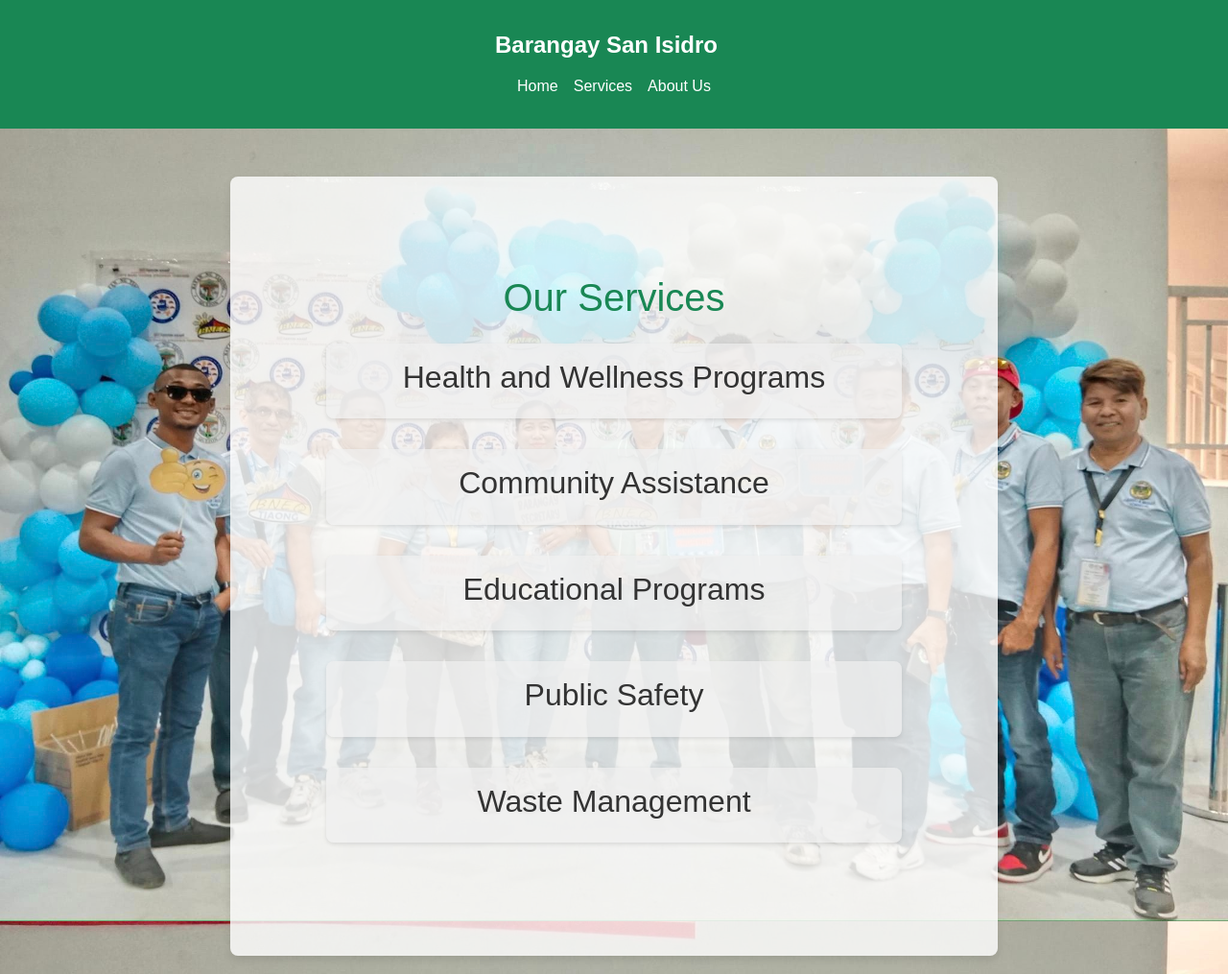
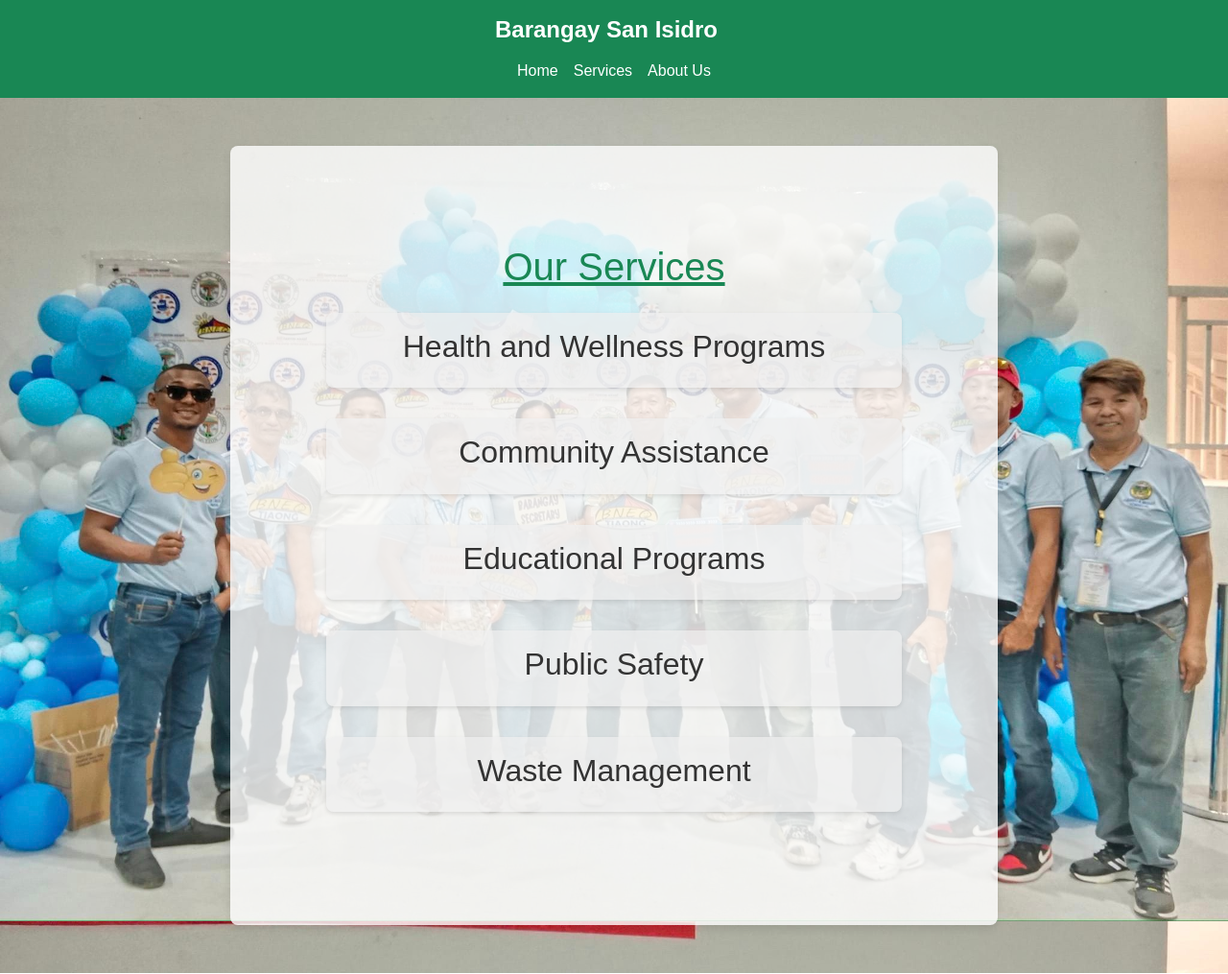
Before and after one commit to hrtrrnz/Barangay-Website, a plain HTML site: page services.html in a window 1280 px wide. Shown: the top 1015 px of the page at 96% size. Drawn offline with nearby package versions, Linux system fonts and the light colour scheme.

Commit message:
Update services.html

```diff
--- a/services.html
+++ b/services.html
@@ -8,25 +8,34 @@
     <link rel="stylesheet" href="style.css">
 </head>
 <body>
-    <header class="bg-success py-3">
-        <nav class="container navbar navbar-expand-lg navbar-dark">
-            <a class="navbar-brand text-white" href="#">Barangay San Isidro</a>
-            <button class="navbar-toggler" type="button" data-bs-toggle="collapse" data-bs-target="#navbarNav">
-                <span class="navbar-toggler-icon"></span>
-            </button>
-            <div class="collapse navbar-collapse" id="navbarNav">
-                <ul class="navbar-nav ms-auto">
-                    <li class="nav-item"><a class="nav-link text-white" href="index.html">Home</a></li>
-                    <li class="nav-item"><a class="nav-link text-white" href="services.html">Services</a></li>
-                    <li class="nav-item"><a class="nav-link text-white" href="about.html">About Us</a></li>
-                </ul>
+<!-- Navbar -->
+    <header>
+        <nav class="navbar navbar-expand-lg navbar-dark bg-success">
+            <div class="container">
+                <a class="navbar-brand" href="index.html">Barangay San Isidro</a>
+                <button class="navbar-toggler" type="button" data-bs-toggle="collapse" data-bs-target="#navbarNav" aria-controls="navbarNav" aria-expanded="false" aria-label="Toggle navigation">
+                    <span class="navbar-toggler-icon"></span>
+                </button>
+                <div class="collapse navbar-collapse" id="navbarNav">
+                    <ul class="navbar-nav ms-auto">
+                        <li class="nav-item">
+                            <a class="nav-link" href="index.html">Home</a>
+                        </li>
+                        <li class="nav-item">
+                            <a class="nav-link" href="services.html">Services</a>
+                        </li>
+                        <li class="nav-item">
+                            <a class="nav-link" href="about.html">About Us</a>
+                        </li>
+                    </ul>
+                </div>
             </div>
         </nav>
     </header>
 
     <section id="services">
         <div class="container1">
-            <h1>Our Services</h1>
+            <h1 style="text-decoration: underline;">Our Services</h1>
 
             <!-- Service 1 -->
             <div class="service-container">
```
